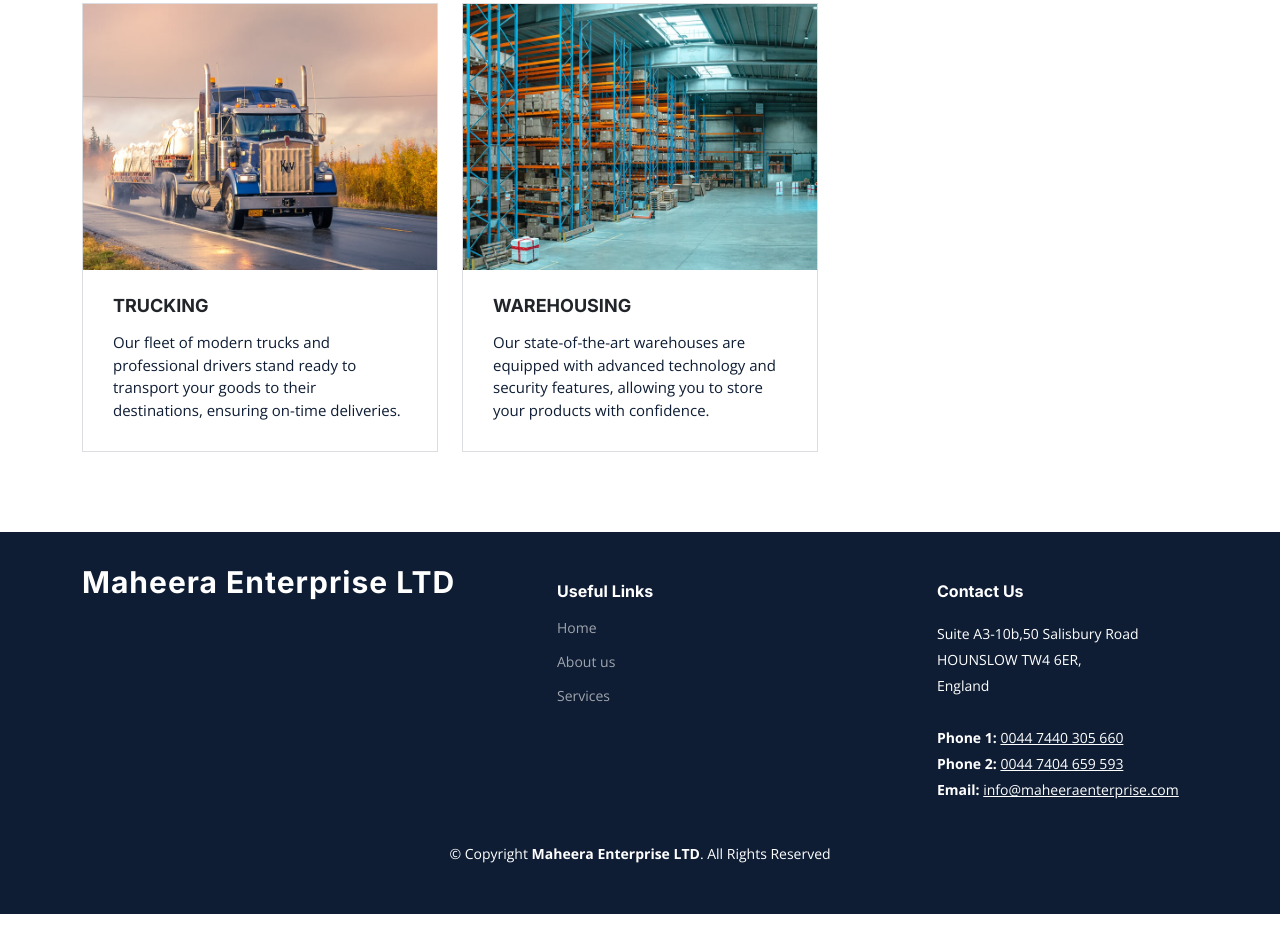
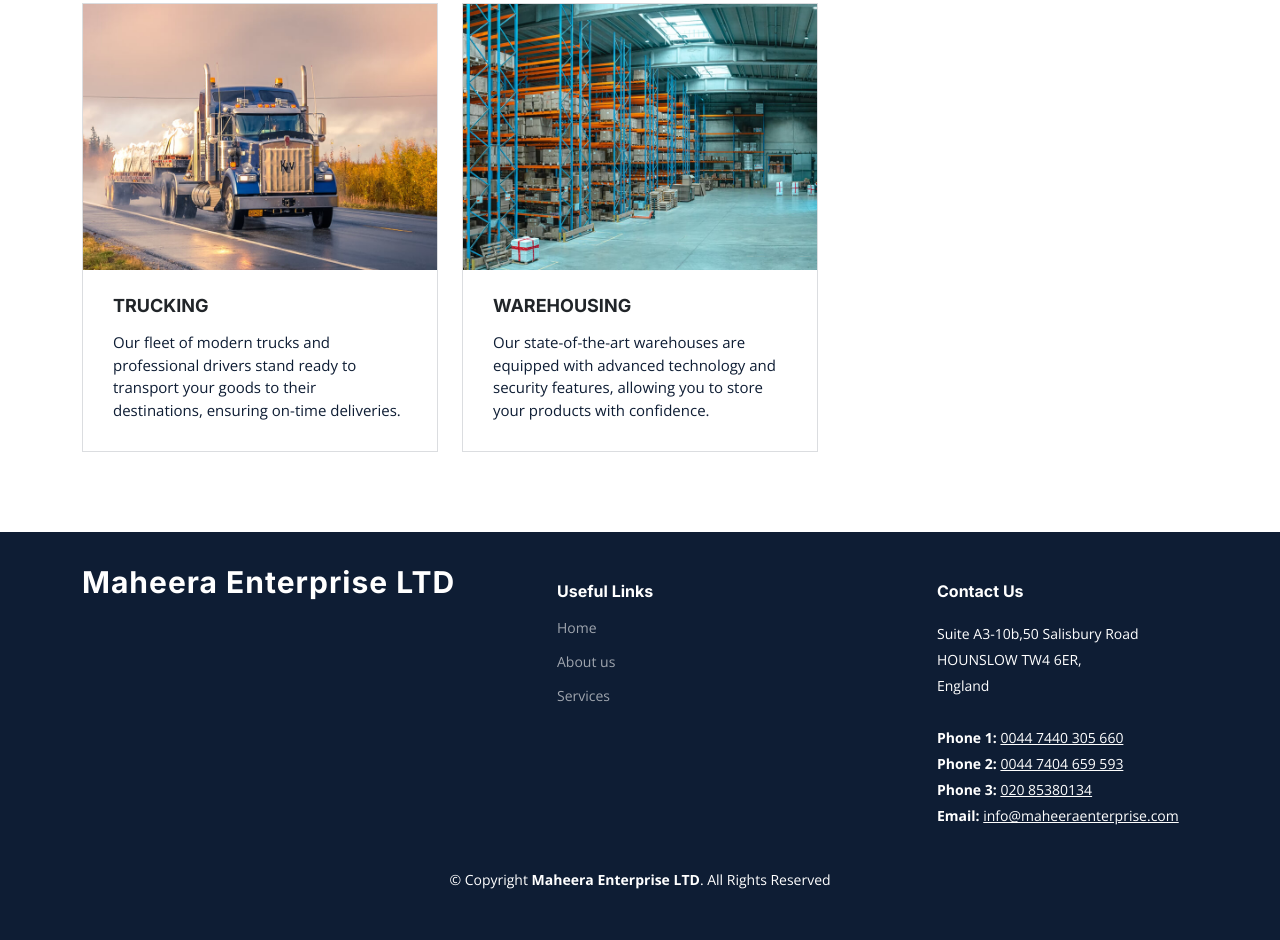
Before and after one commit to maheeraenterpriseltd/maheeraenterpriseltd.github.io, a plain HTML site: page services.html in a window 1280 px wide. Shown: the part 1392-2332 px from the top of the page. Before the commit the page ends 2306 px from the top, so only its background shows below. Drawn offline with nearby package versions, Linux system fonts and the light colour scheme.

Commit message:
Update services.html

```diff
--- a/services.html
+++ b/services.html
@@ -349,6 +349,15 @@
               >
                 0044 7404 659 593</a
               ><br />
+                    <strong>Phone 3: </strong>
+              <a
+                href="tel:02085380134"
+                style="color: white; text-decoration: underline"
+                speechify-initial-font-family='"Open Sans", sans-serif'
+                speechify-initial-font-size="16px"
+              >
+                020 85380134</a
+              ><br />
               <strong>Email:</strong>
               <a
                 href="mailto: info@maheeraenterprise.com"
```
